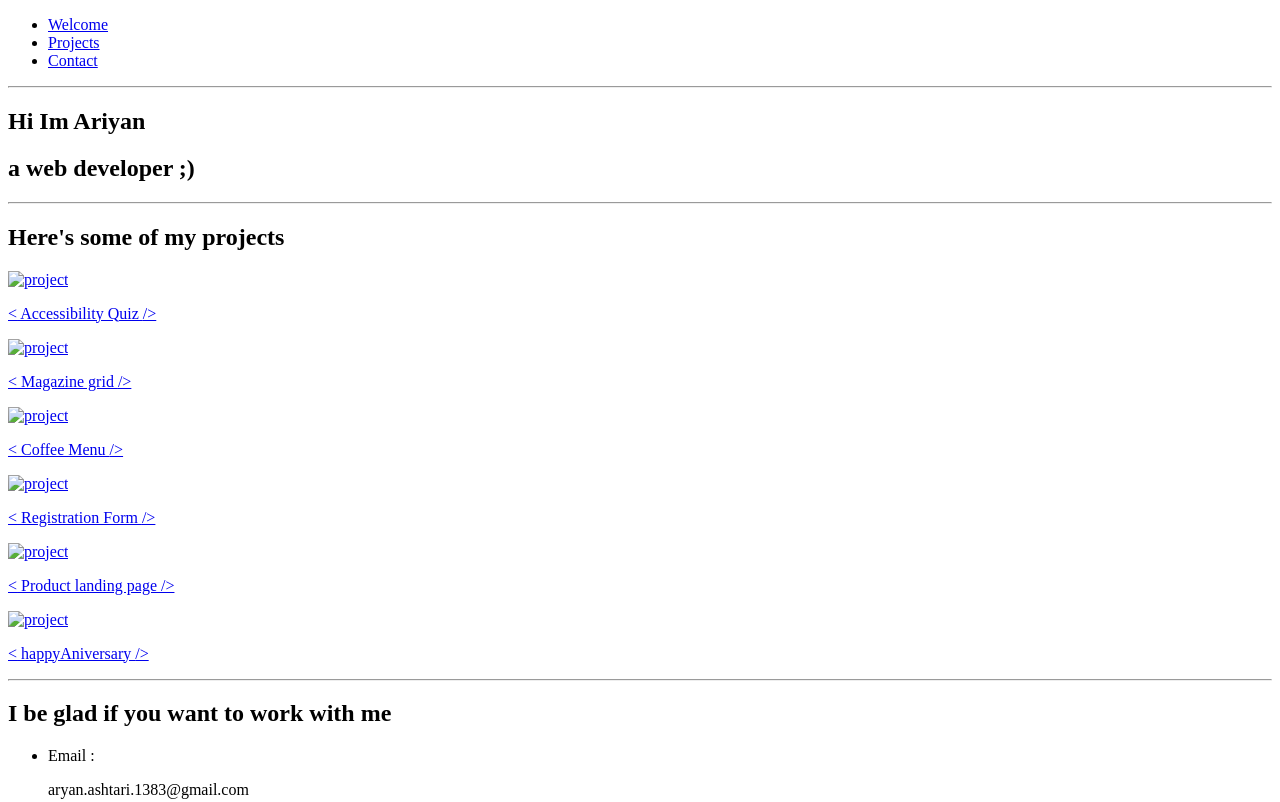
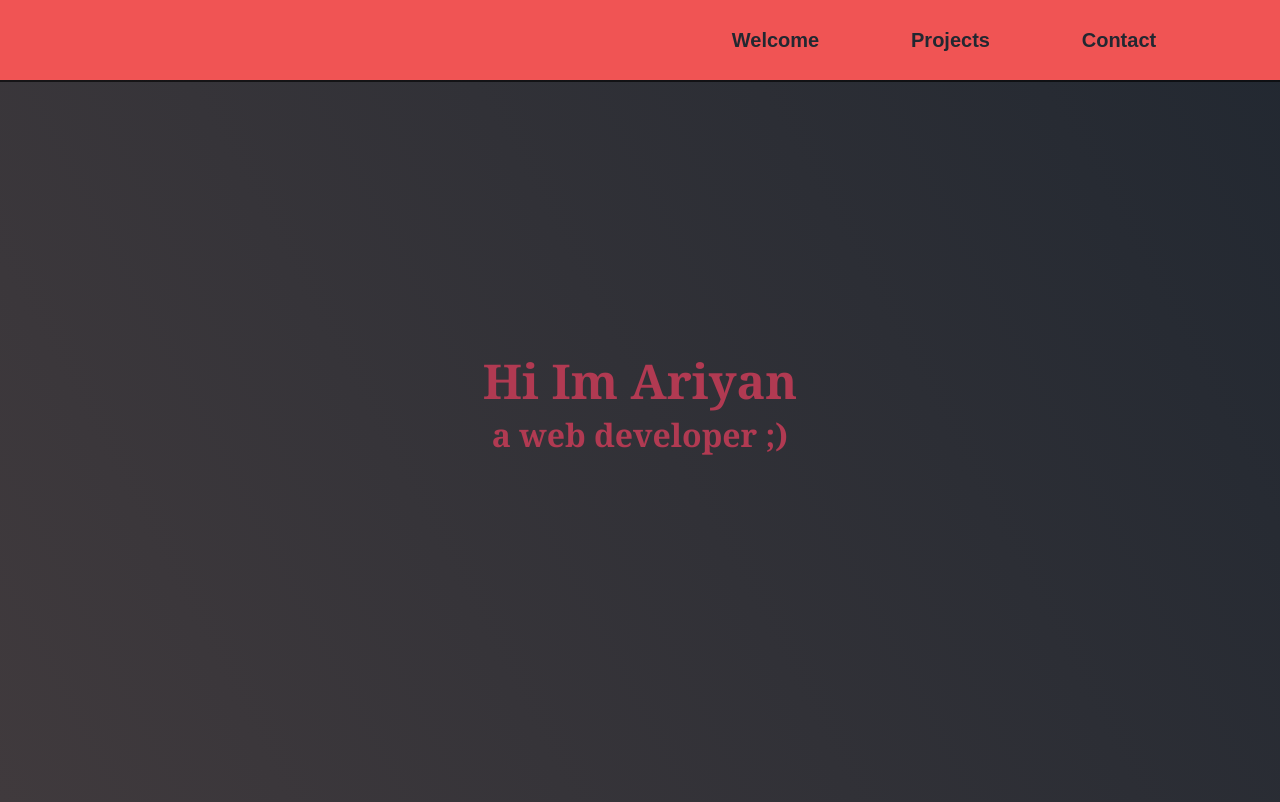
Before and after one commit to AriyanAsh/FrontProjects, a plain HTML site: page Personal Portfolio Webpage/Personal Portfolio Webpage.html in a window 1280 px wide. Shown: the top 802 px of the page. Drawn offline with Linux system fonts and the light colour scheme.

Commit message:
Update Personal Portfolio Webpage.html

```diff
--- a/Personal Portfolio Webpage/Personal Portfolio Webpage.html
+++ b/Personal Portfolio Webpage/Personal Portfolio Webpage.html
@@ -3,8 +3,8 @@
 <head>
     <meta charset="UTF-8">
     <meta name="viewport" content="width=device-width, initial-scale=1.0">
-    <link rel="stylesheet" href="The last.css">
-    <title>My Projects</title>
+    <link rel="stylesheet" href="Personal Portfolio Webpage.css">
+    <title>Personal Portfolio Webpage</title>
 </head>
 
     <header>
@@ -38,7 +38,7 @@
             </h2>
             <div class="projects-grid">
                 <a
-                    href="https://github.com/AriyanAsh/FrontProjects/tree/main/Accessibility%20Quiz"
+                    href="https://codepen.io/AriyanAsh/pen/ZEdBaKb"
                     target="_blank"
                     class="project project-tile"
                     id = "profile-link"
@@ -57,7 +57,7 @@
                 </a>
 
                 <a
-                    href="https://github.com/AriyanAsh/FrontProjects/tree/main/magazine%20grid"
+                    href="https://codepen.io/AriyanAsh/pen/bGPBYBz"
                     target="_blank"
                     class="project project-tile"
                     id = "profile-link"
@@ -74,7 +74,7 @@
                     </p>
                 </a>
                 <a
-                    href="https://github.com/AriyanAsh/FrontProjects/tree/main/Coffee%20menu%20FCC"
+                    href="https://codepen.io/AriyanAsh/pen/oNrYoYe"
                     target="_blank"
                     class="project project-tile"
                     id = "profile-link"
@@ -91,7 +91,7 @@
                     </p>
                 </a>
                 <a
-                    href="https://github.com/AriyanAsh/FrontProjects/tree/main/RegistrationForm"
+                    href="https://codepen.io/AriyanAsh/pen/YzopENY"
                     target="_blank"
                     class="project project-tile"
                     id = "profile-link"
@@ -109,7 +109,7 @@
                     </p>
                 </a>
                 <a
-                    href="https://github.com/AriyanAsh/FrontProjects/tree/main/product%20landing%20page"
+                    href="https://codepen.io/AriyanAsh/pen/YzopEZY"
                     target="_blank"
                     class="project project-tile"
                     id = "profile-link"
@@ -126,7 +126,7 @@
                     </p>
                 </a>
                 <a
-                    href="https://github.com/AriyanAsh/FrontProjects/tree/main/happyAniversary"
+                    href="https://codepen.io/AriyanAsh/pen/eYwBegp"
                     target="_blank"
                     class="project project-tile"
                     id = "profile-link"
```
